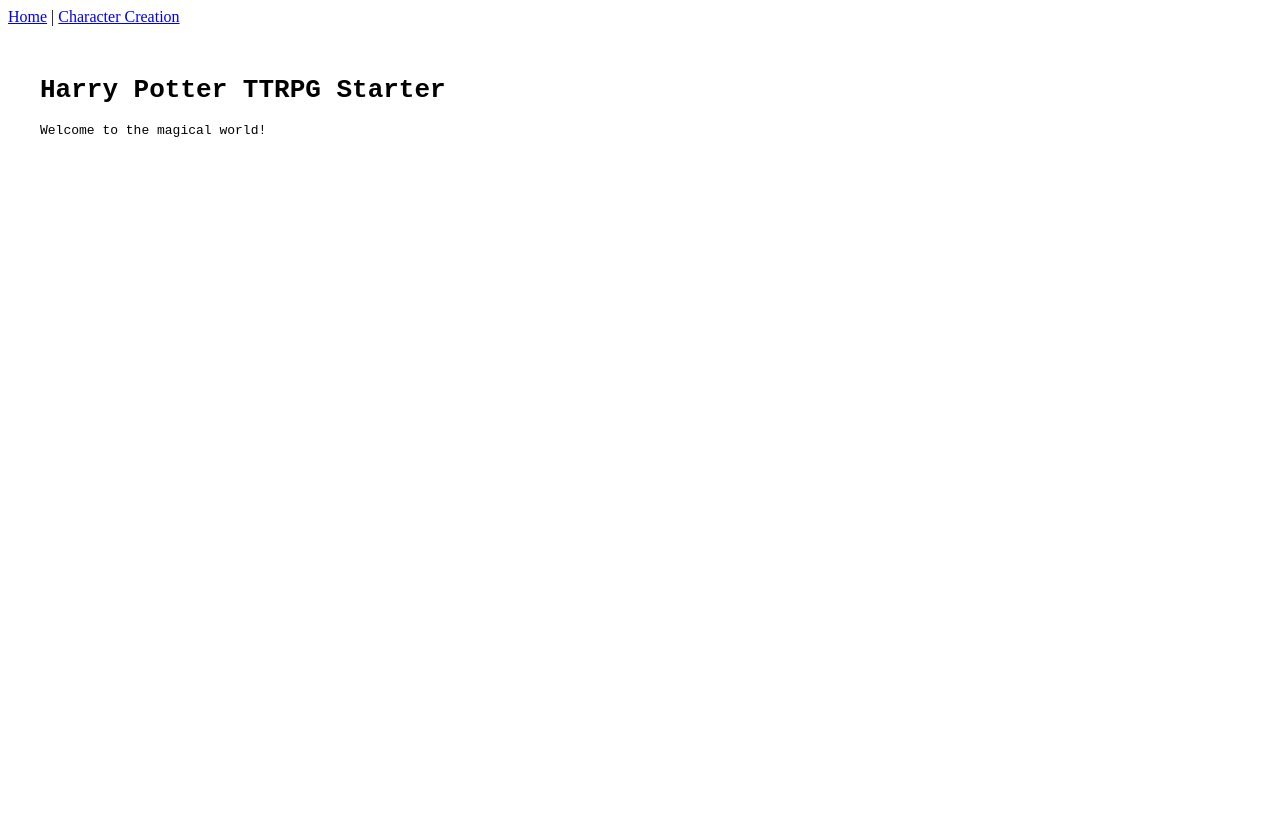
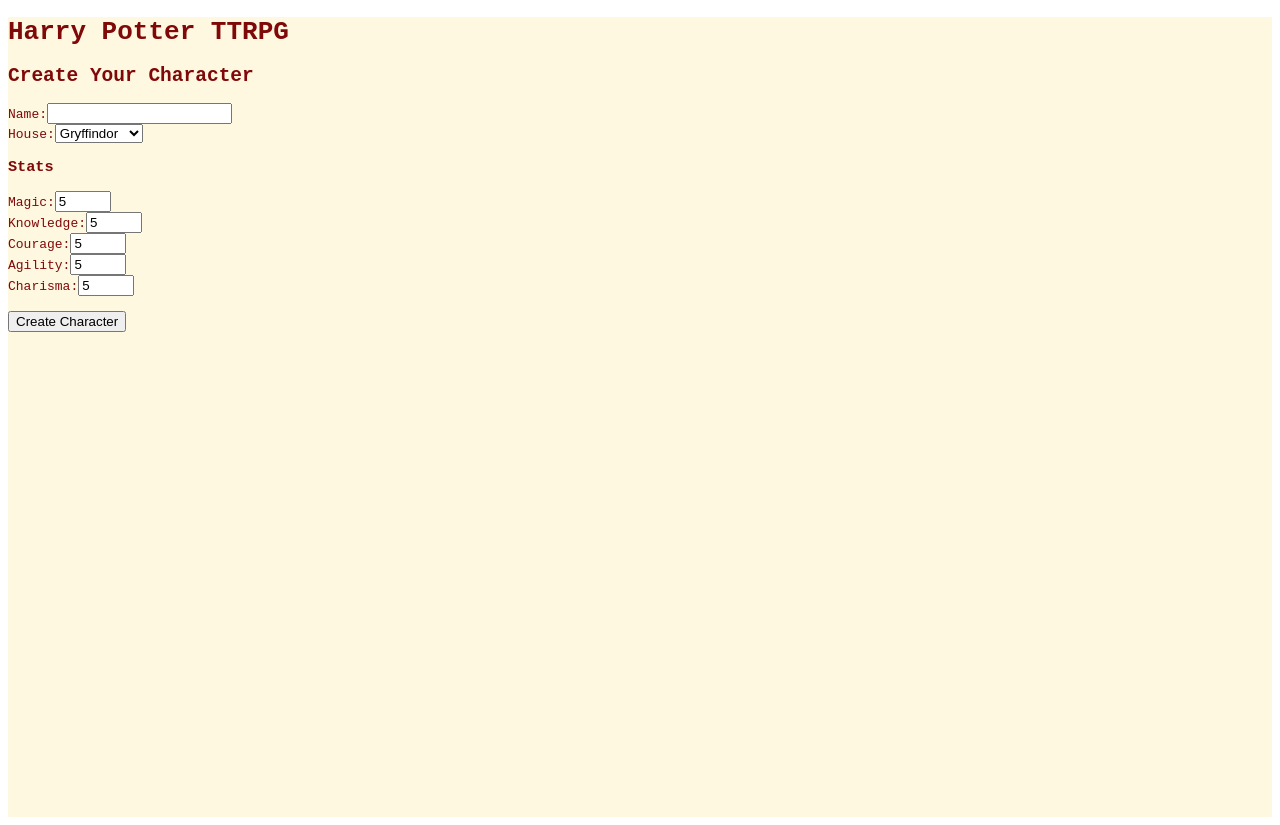
Before and after one commit to ray-seal/ttrpg, a React (Vite) app: page / in a window 1280 px wide. Before the commit the page ends 800 px from the top, so only its background shows below. Built offline with nearby package versions, Linux system fonts and the light colour scheme.

Commit message:
Harry Potter TTRPG

```diff
--- a/src/App.tsx
+++ b/src/App.tsx
@@ -1,24 +1,31 @@
-import React from 'react';
-import { BrowserRouter as Router, Routes, Route, Link } from 'react-router-dom';
-import CharacterCreation from './pages/CharacterCreation';
+import React, { useState } from "react";
+import CharacterCreation, { Character } from './pages/CharacterCreation';
+import { houseThemes, House } from "./themes";
 
 const App: React.FC = () => {
+    const [character, setCharacter] = useState<Character | null>(null);
+
+    const currentHouse = character?.house as House | undefined;
+    const theme = currentHouse ? houseThemes[currentHouse] : houseThemes.Gryffindor;
+
     return (
-        <Router>
-            <nav>
-                <Link to="/">Home</Link> | <Link to="/character">Character Creation</Link>
-            </nav>
-            <Routes>
-                <Route path="/" element={
-                    <div style={{ padding: '2rem', fontFamily: 'monospace' }}>
-                        <h1>Harry Potter TTRPG Starter</h1>
-                        <p>Welcome to the magical world!</p>
-                        </div>
-                } />
-                <Route path="/character" element={<CharacterCreation />} />
-                </Routes>
-                </Router>
-    );
-};
+    <div style={{
+        background: theme.background,
+        color: theme.primary,
+        minHeight: '100vh',
+        fontFamily: 'monospace',
+        transition: 'background 0.3s, color 0.3s'
+    }}>
+        <h1 style={{ color: theme.primary }}>Harry Potter TTRPG</h1>
+        <CharacterCreation onCreate={setCharacter} />
+        {character && (
+            <div style={{ marginTop: "2rem", border: '2px solid ${theme.secondary}', padding: "1rem" }}>
+                <h2 style={{ color: theme.secondary }}>Your Character</h2>
+                <pre>{JSON.stringify(character, null, 2)}</pre>
+                </div>
+        )}
+        </div>
+        );
+    };
 
 export default App;
--- a/src/pages/CharacterCreation.tsx
+++ b/src/pages/CharacterCreation.tsx
@@ -1,4 +1,5 @@
 import React, { useState } from 'react';
+import { House } from '../themes';
 
 export type Character = {
     name: string;
@@ -10,7 +11,7 @@
     charisma: number;
 };
 
-const houses = ["Gryffindor", "Hufflepuff", "Ravenclaw", "Slytherin"];
+const houses: House[] = ["Gryffindor", "Hufflepuff", "Ravenclaw", "Slytherin"];
 
 const defaultStats = {
     magic: 5,
@@ -20,14 +21,13 @@
     charisma: 5,
 };
 
-const CharacterCreation: React.FC = () => {
+const CharacterCreation: React.FC<{ onCreate: (c: Character) => void }> = ({ onCreate }) => {
     const [character, setCharacter] = useState<Character>({
         name: "",
         house: houses[0],
         ...defaultStats,
     });
 
-    // Simple points allocation for demonstration
     const statNames = Object.keys(defaultStats) as (keyof typeof defaultStats)[];
 
     const handleChange = (field: keyof Character, value: string | number) => {
@@ -75,7 +75,7 @@
             </div>
     ))}
     <br />
-    <pre>{JSON.stringify(character, null, 2)}</pre>
+    <button onClick={() => onCreate(character)}>Create Character</button>
     </div>
 );
 };
--- /dev/null
+++ b/src/themes.ts
@@ -0,0 +1,33 @@
+export type House = "Gryffindor" | "Slytherin" | "Ravenclaw" | "Hufflepuff";
+
+export const houseThemes: Record<House, {
+    primary: string;
+    secondary: string;
+    accent: string;
+    background: string;
+}> = {
+    Gryffindor: {
+        primary: "#7F0909",
+        secondary: "#FFC500",
+        accent: "#FFDB58",
+        background: "#FFF8E1",
+    },
+    Slytherin: {
+        primary: "#0D6217",
+        secondary: "#AAAAAA",
+        accent: "#1A472A",
+        background: "#F2F2F2",
+    },
+    Ravenclaw: {
+        primary: "#222F5B",
+        secondary: "#944B2D",
+        accent: "#5D7B9D",
+        background: "#E3E9F3",
+    },
+    Hufflepuff: {
+        primary: "#FFDB00",
+        secondary: "#60605C",
+        accent: "#FFF4B1",
+        background: "#F7F7F7",
+    },
+};
```
